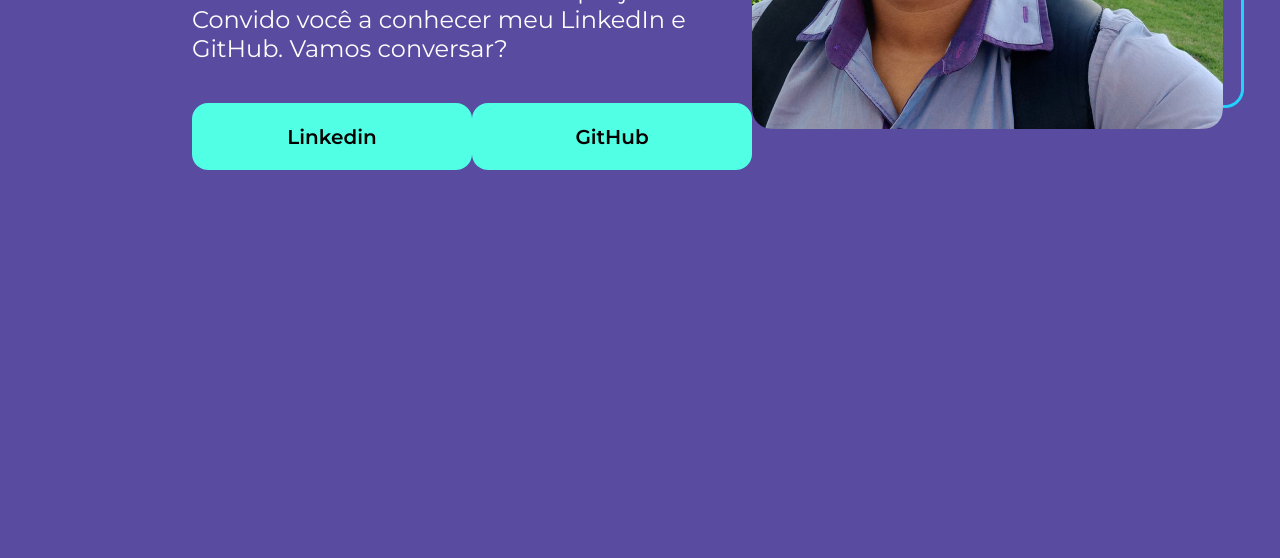
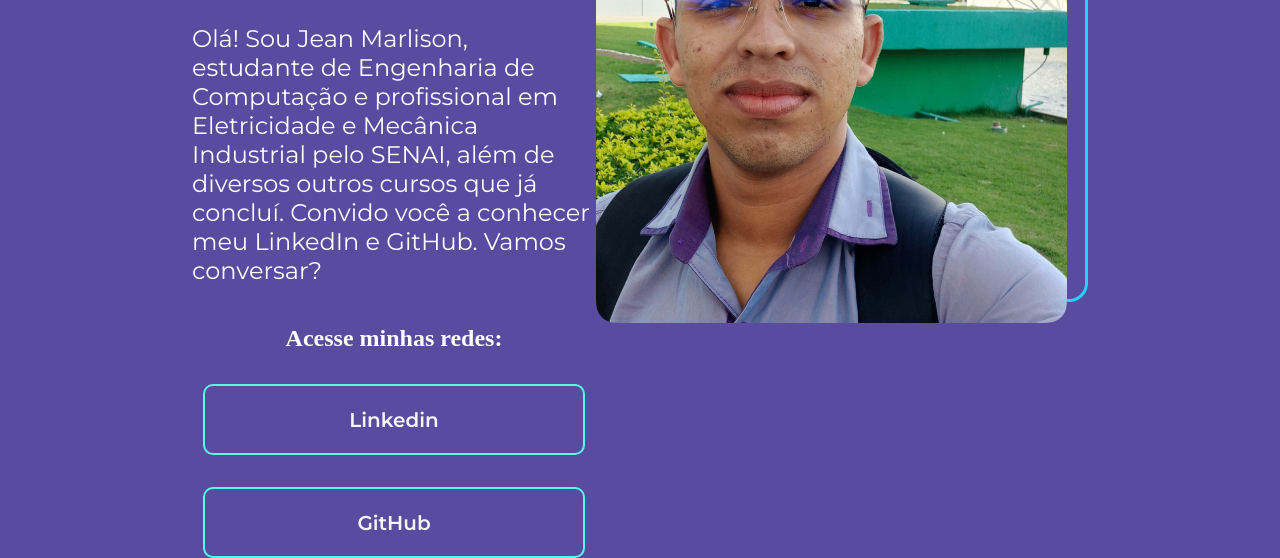
Before and after one commit to JeanMarlison/Portfolio-Alura, a plain HTML site: page Index.html in a window 1280 px wide. Shown: the part 594-1152 px from the top of the page. Before the commit the page ends 928 px from the top, so only its background shows below. Drawn offline with nearby package versions, Linux system fonts and the light colour scheme; files whose address does not match are found by name.

```diff
--- a/Index.html
+++ b/Index.html
@@ -14,6 +14,7 @@
                 <h1 class="apresentacao__conteudo__titulo">O conhecimento é poder, e por isso escolho conhecer. Sou aluno da Turma 6 do Programa ONE Oracle Next Education. <strong class="titulo-destaque">Porque o futuro já começou!</strong></h1>
                 <p class="apresentacao__conteudo__texto">Olá! Sou Jean Marlison, estudante de Engenharia de Computação e profissional em Eletricidade e Mecânica Industrial pelo SENAI, além de diversos outros cursos que já concluí. Convido você a conhecer meu LinkedIn e GitHub. Vamos conversar?</p>
                 <div class="apresentacao__links">
+                    <h2 class="apresentacao__links__subTitulo">Acesse minhas redes:</h2>
                     <a class="apresentacao__links__link" href="https://www.linkedin.com/in/jeansi-silva-042000/">Linkedin</a>
                     <a class="apresentacao__links__link" href="https://github.com/JeanMarlison">GitHub</a>
                 </div>
--- a/style.css
+++ b/style.css
@@ -42,18 +42,29 @@
 
 .apresentacao__links{
     display: flex;
+    flex-direction: column;
     justify-content: space-between;
+    align-items: center;
+    gap: 32px;
 }
 
 .apresentacao__links__link{
-    background-color: #51FFE5;
-    width: 280px;
+    font-family: 'Krona One', sans-serif;
+    font-weight: 400;
+    font-size: 24px;
+}
+
+.apresentacao__links__link{
+    /* background-color: #51FFE5; */
+
+    border: 2px solid  #51FFE5;
+    width: 378px;
     text-align: center;
-    border-radius: 16px;
+    border-radius: 10px;
     font-size: 20px;
     font-weight: 600;
     padding: 21.5px 0;
     text-decoration: none;
-    color: #000000;
+    color: #F6F6F6;
     font-family: 'Montserrat', sans-serif;
 }
```
Also changed, not shown: assets/github.png (added), assets/instagram.png (added), assets/jean.png (renamed from jean.png), assets/linkedin.png (added), assets/twitch.png (added), assets/twitter-novo.png (added), assets/twitter.png (added).
